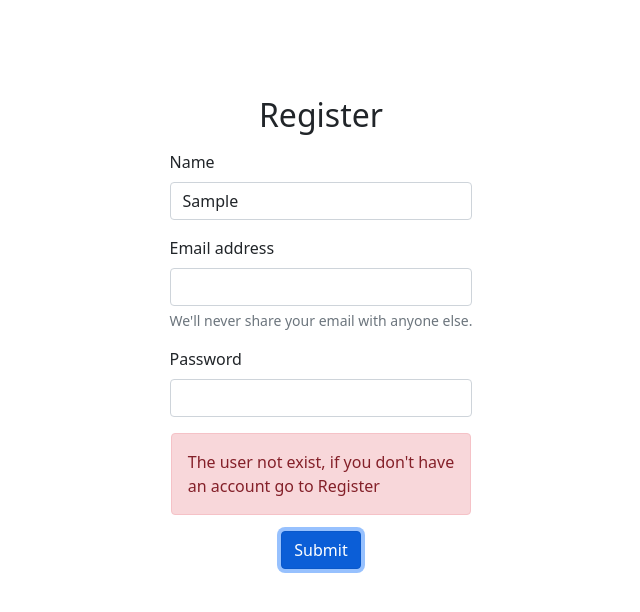
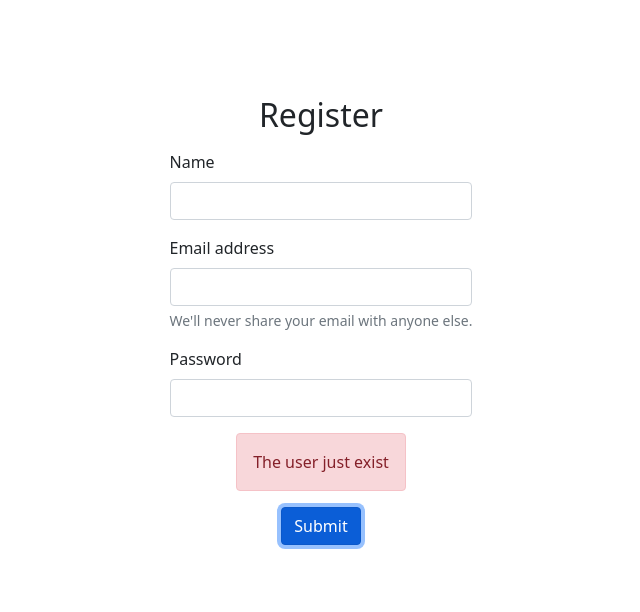
Before and after one commit to Sstark97/HackThatStartUpV3-Frontend, a Next.js app: page /register in a window 1280 px wide. Both pictures are taken after typing "Sample", "name@example.com", "Sample123" into the empty fields and a click on the button "Submit". Shown: the top 612 px of the page, without its empty margins (319-959 px from the left). Built offline with nearby package versions, Linux system fonts and the light colour scheme; no server answers; data requests are answered from the project's data file.

Commit message:
Control some errors in register

```diff
--- a/components/GitHubRepos.tsx
+++ b/components/GitHubRepos.tsx
@@ -1,7 +1,4 @@
-import react from 'react';
-import { useState, useRef } from 'react';
 import "bootstrap/dist/css/bootstrap.css";
-import axios from 'axios'
 import { Profile, ProfileProps } from '../model/types'
 
 export function GitHubRepos({name, description, html_url, id} : ProfileProps) {
--- a/pages/register.tsx
+++ b/pages/register.tsx
@@ -35,6 +35,11 @@ export default function Login() {
     console.log('hola')
     if(typeof email !== 'undefined' && typeof password !== 'undefined' && typeof name !== undefined){
       try{
+          const res = await axios.get<User[]>(`http://localhost:3004/users?email=${email}`);
+          const data:User[] = res.data;
+          if(data.length !== 0){
+              throw 'Existe un usuario';
+          }
           const user: User = {name: name,email: email,password: password}
           await axios.post<User>(`http://localhost:3004/users`,user);
       } catch (err) {
@@ -42,12 +47,14 @@ export default function Login() {
         setError(true);
         emailRef.current.value = '';
         passwordRef.current.value = '';
+        nameRef.current.value = '';
         setTimeout(() => setError(false),4000);
         return;
       }
       Router.push('/home');
       emailRef.current.value = '';
       passwordRef.current.value = '';
+      nameRef.current.value = '';
 
     }
   }
@@ -76,8 +83,7 @@ export default function Login() {
       {error
         ?
         <div className="alert alert-danger" role="alert">
-          The user not exist, if you don't have<br/>
-          an account go to Register
+          The user just exist
         </div>
         :
         <></>
```
